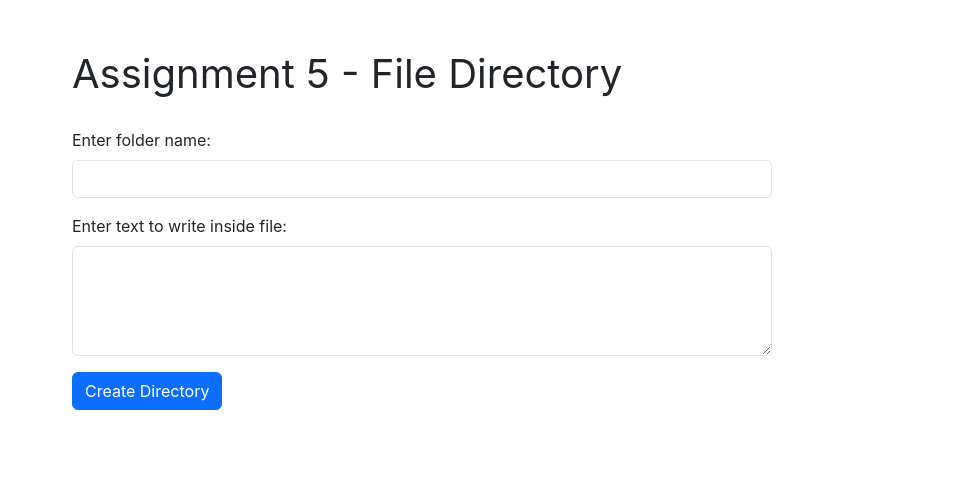
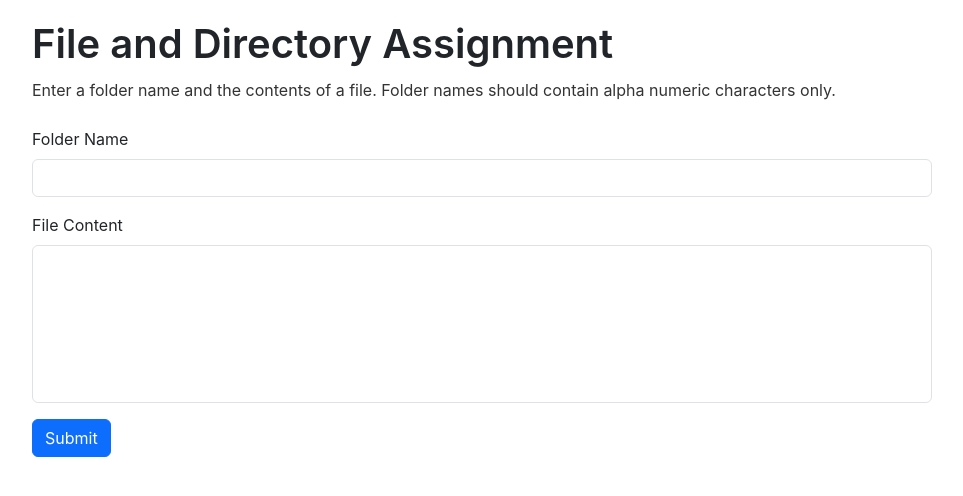
Before and after one commit to Tsbussey/CPS-276, a PHP site: page / in a window 1280 px wide. Shown: the top 496 px of the page, without its empty margins (218-1181 px from the left). Run offline with PHP 8.4, Linux system fonts and the light colour scheme.

Commit message:
final code
final codes for everything.

```diff
--- a/assignments/assignment5/index.php
+++ b/assignments/assignment5/index.php
@@ -1,9 +1,11 @@
 <?php
 require_once "classes/Directories.php";
 
+// Initialize variables to avoid undefined warnings
 $message = "";
 $link = "";
 
+// Handle form submission
 if ($_SERVER["REQUEST_METHOD"] === "POST") {
     $dir = new Directories($_POST['dirname'] ?? '', $_POST['content'] ?? '');
     [$message, $link] = $dir->createDirectory();
@@ -18,37 +20,63 @@ if ($_SERVER["REQUEST_METHOD"] === "POST") {
   <style>
   body {
     font-family: -apple-system, BlinkMacSystemFont, "Segoe UI", Roboto, "Helvetica Neue", Arial, sans-serif;
-      margin: 50px auto;
-      max-width: 700px;
+    margin: 20px 0 0 250px; /* Align upper-left */
+    color: #212529;
   }
-    h1 { font-weight: normal; margin-bottom: 30px; }
-    .output { margin-bottom: 20px; }
+  h1 {
+    font-weight: 600;
+    margin-bottom: 10px;
+  }
+  p.instructions {
+    margin-bottom: 25px;
+    color: #333;
+    max-width: 1000px; /* Prevent wrapping */
+    white-space: nowrap; /* Keep sentence on one line */
+  }
+  form {
+    max-width: 900px;
+  }
+  label {
+    font-weight: normal; /* Unbold labels */
+  }
+  textarea {
+    resize: none;
+  }
 </style>
 </head>
 <body>
-  <h1>Assignment 5 - File Directory</h1>
 
-  <?php if ($message): ?>
-    <div class="output alert alert-info">
-      <?= htmlspecialchars($message) ?><br>
-      <?php if ($link): ?>
-        <a href="<?= htmlspecialchars($link) ?>" target="_blank">Path where the file is located</a>
+  <h1>File and Directory Assignment</h1>
+  <p class="instructions">Enter a folder name and the contents of a file. Folder names should contain alpha numeric characters only.</p>
+
+  <?php if (!empty($message)): ?>
+    <?php if (!empty($link)): ?>
+        <p>File and directory were created</p>
+        <p>
+          <a href="<?= htmlspecialchars($link) ?>" target="_blank" style="text-decoration: none; color: #007bff;">
+            Path where file is located
+          </a>
+        </p>
+    <?php else: ?>
+        <p><?= htmlspecialchars($message) ?></p>
     <?php endif; ?>
-    </div>
 <?php endif; ?>
+
+
 
   <form method="post">
     <div class="mb-3">
-      <label for="dirname" class="form-label">Enter folder name:</label>
+      <label for="dirname" class="form-label">Folder Name</label>
       <input type="text" id="dirname" name="dirname" class="form-control" required>
     </div>
 
     <div class="mb-3">
-      <label for="content" class="form-label">Enter text to write inside file:</label>
-      <textarea id="content" name="content" rows="4" class="form-control" required></textarea>
+      <label for="content" class="form-label">File Content</label>
+      <textarea id="content" name="content" rows="6" class="form-control" required></textarea>
     </div>
 
-    <button type="submit" class="btn btn-primary">Create Directory</button>
+    <button type="submit" class="btn btn-primary">Submit</button>
   </form>
+
 </body>
 </html>
```
Lines whose indentation alone changed are shown as unchanged.
